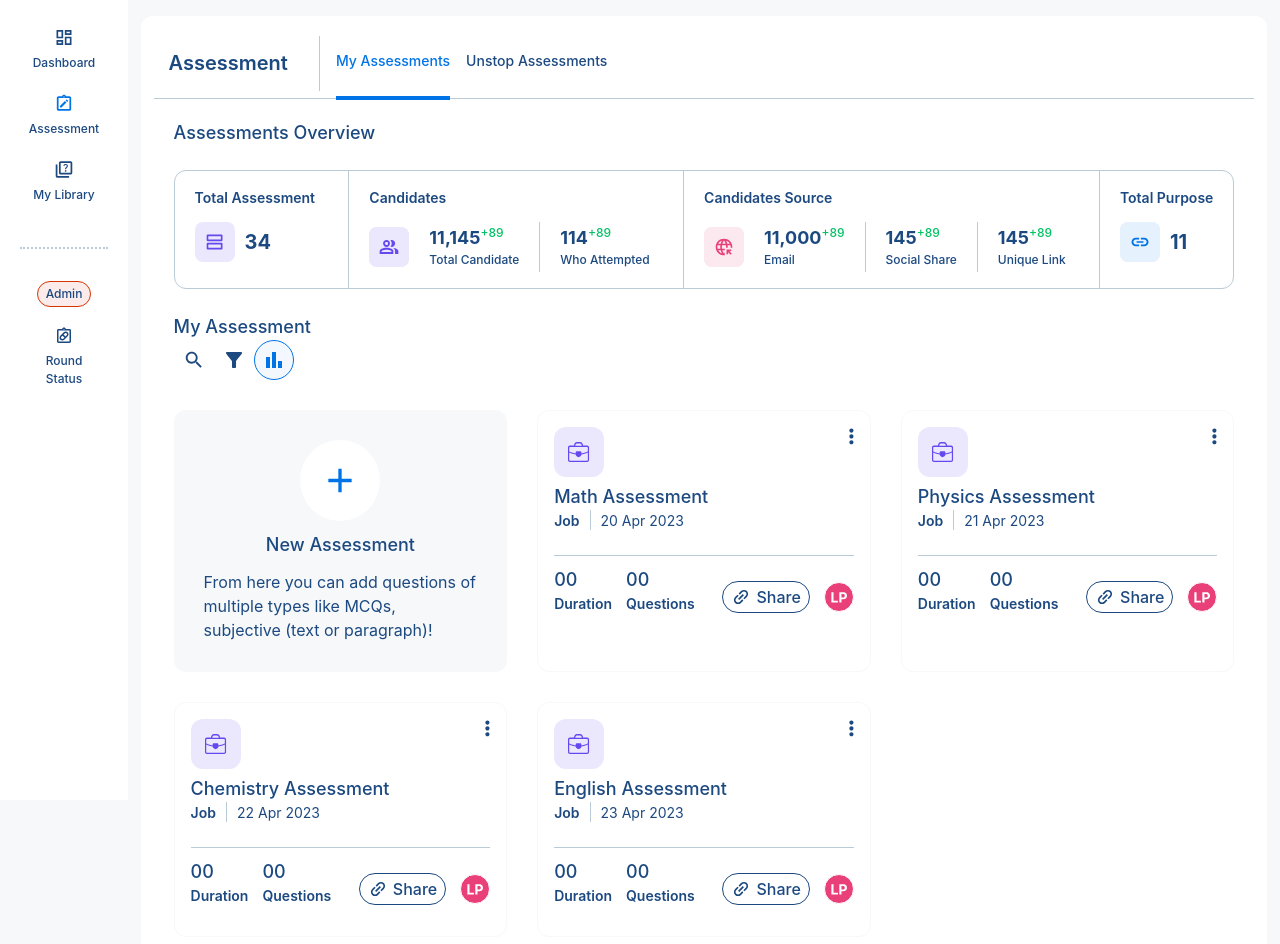
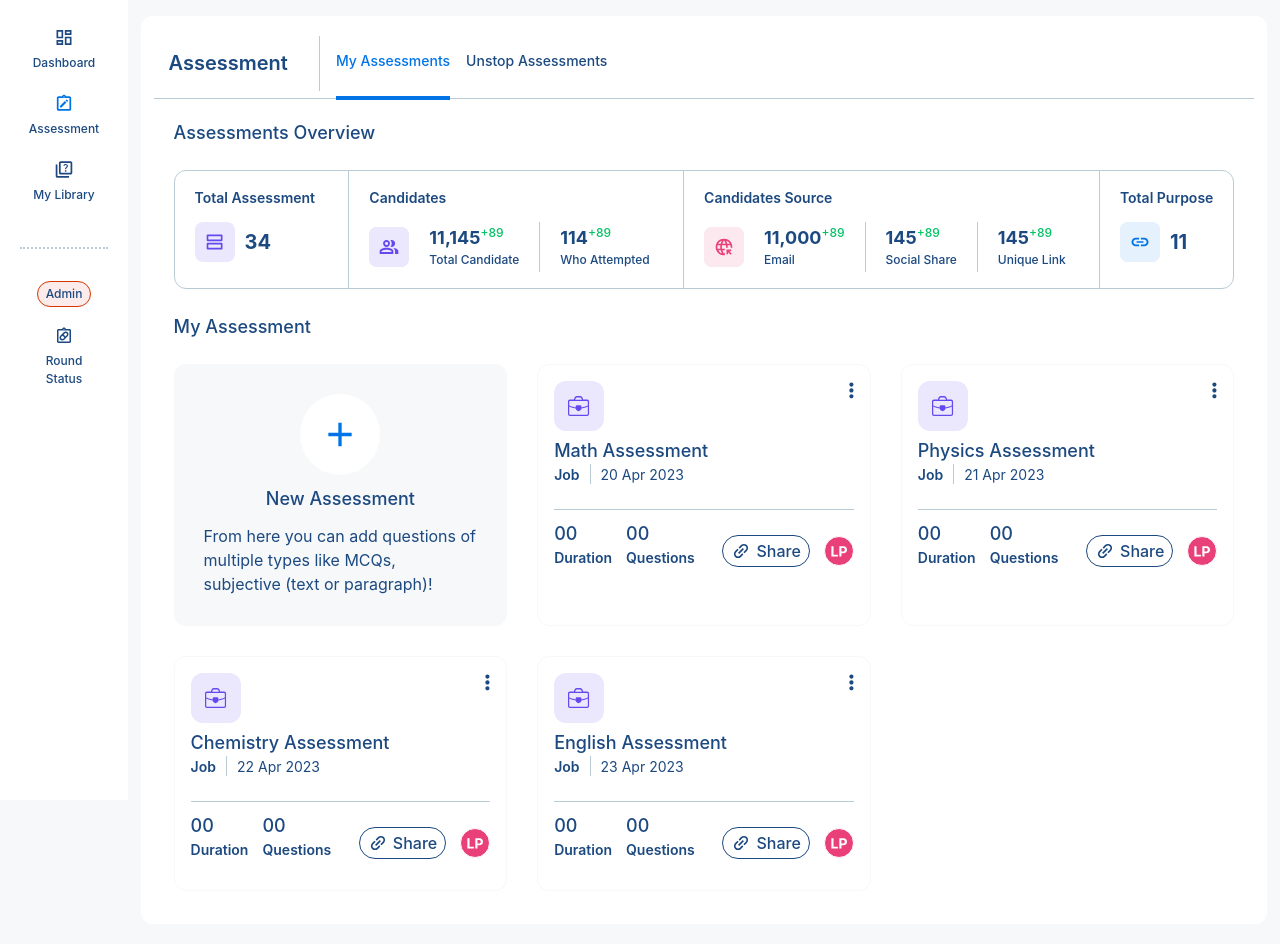
Before and after one commit to me4abhi/unstop-dashboard, a React (Vite) app: page / in a window 1280 px wide. Shown: the top 944 px of the page. Built offline with nearby package versions, Linux system fonts and the light colour scheme.

Commit message:
MyAssessment/utilityIcons-conditionalDisplay

```diff
--- a/package.json
+++ b/package.json
@@ -1,5 +1,5 @@
 {
-  "name": "unstop-frontend",
+  "name": "unstop-dashboard",
   "private": true,
   "version": "0.0.0",
   "type": "module",
--- a/src/views/components/MyAssessment/MyAssessment.css
+++ b/src/views/components/MyAssessment/MyAssessment.css
@@ -2,6 +2,10 @@
   display: grid;
   grid-template-columns: repeat(3, 1fr);
   gap: 30px;
+}
+
+.utilityIcons {
+  display: none;
 }
 
 /* Responsiveness */
@@ -23,4 +27,8 @@
     justify-content: space-between;
     align-items: center;
   }
+
+  .utilityIcons {
+    display: block;
+  }
 }
--- a/src/views/components/MyAssessment/MyAssessment.jsx
+++ b/src/views/components/MyAssessment/MyAssessment.jsx
@@ -19,7 +19,7 @@ const MyAssessment = ({
     <>
       <div className="myAssessmentHeader">
         <h2>My Assessment</h2>
-        <div>
+        <div className="utilityIcons">
           <img src={SearchIcon} alt="search" />
           <img src={FilterIcon} alt="filter" />
           <img src={ChartsIcon} alt="charts" onClick={toggleShowMobileCharts} />
```
